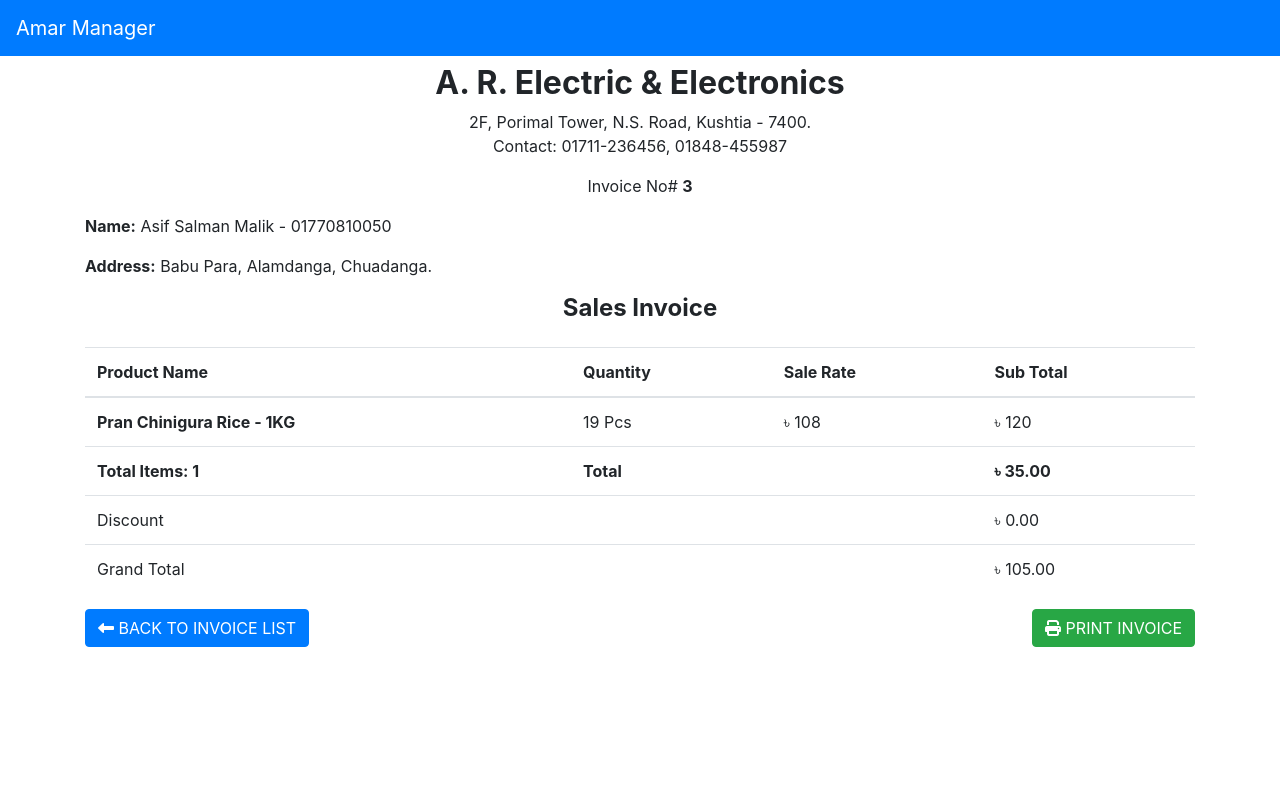
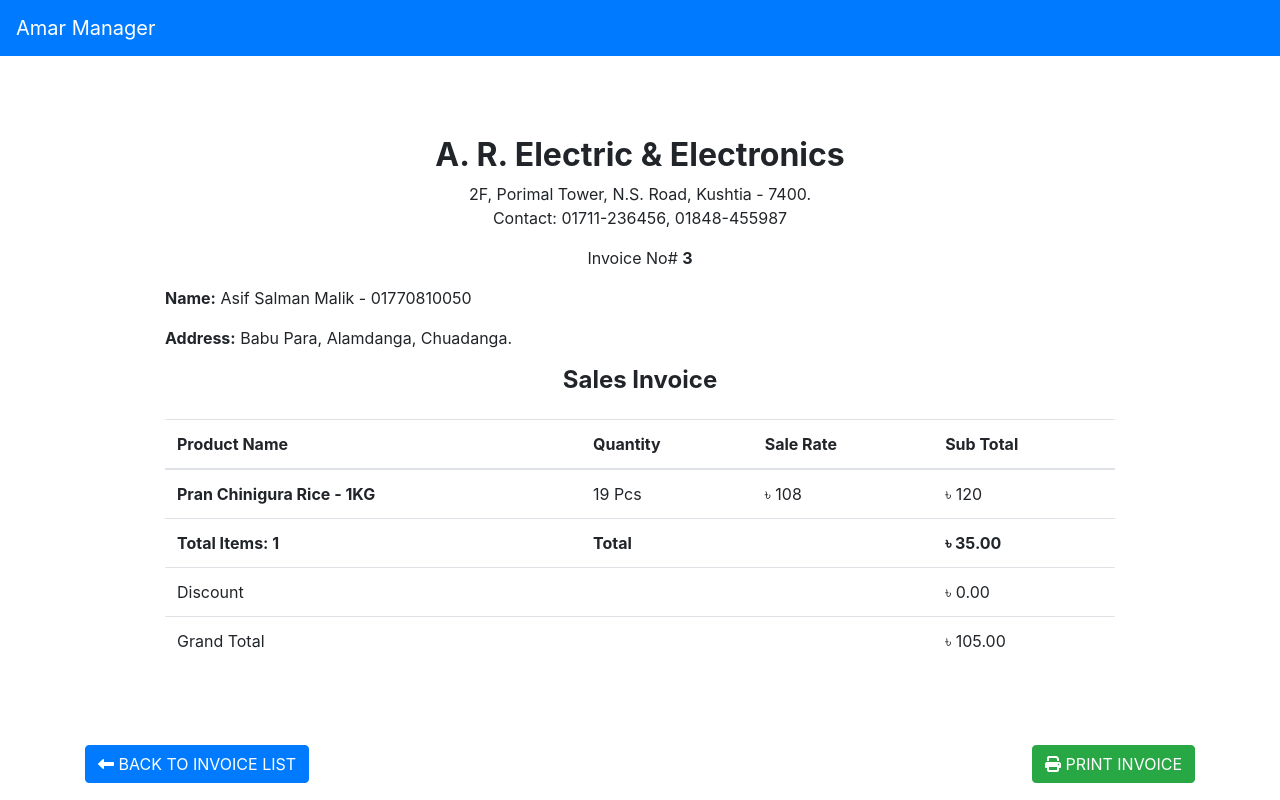
Before and after one commit to supermanshuvo/amar-manager, a React (Create React App) app: page /print in a window 1280 px wide. Built offline with nearby package versions, Linux system fonts and the light colour scheme.

Commit message:
Create some function for the invoice list

```diff
--- a/package.json
+++ b/package.json
@@ -40,5 +40,8 @@
       "last 1 firefox version",
       "last 1 safari version"
     ]
+  },
+  "devDependencies": {
+    "react-to-print": "^2.12.4"
   }
 }
--- a/src/components/Home.jsx
+++ b/src/components/Home.jsx
@@ -6,11 +6,11 @@ const Home = () => {
         let stock = [{"product_name":"Miniket Rice - Regular","product_purchase":61.5,"product_sale":65.4,"product_quantity":589,"product_unit":"KG"},{"product_name":"Lux Beauty Soap(Rose) - 125g","product_purchase":30.78,"product_sale":35,"product_quantity":19,"product_unit":"Pcs"},{"product_name":"Rupchanda Soyabean Oil - 1 Ltr","product_purchase":128,"product_sale":140,"product_quantity":12,"product_unit":"Pcs"},{"product_name":"Radhuni Termaric Powder - 100g","product_purchase":29,"product_sale":35,"product_quantity":8,"product_unit":"Pcs"},{"product_name":"Pran Chinigura Rice - 1KG","product_purchase":108,"product_sale":120,"product_quantity":19,"product_unit":"Pcs"}];
         localStorage.setItem('customer', JSON.stringify(customer));
         localStorage.setItem('stock', JSON.stringify(stock));
-        let invoice = [];
+        let invoice = [{"invoice_id":1,"invoice_date":"25/05/2021","invoice_time":"11:52 PM","invoice_customer":{"name":"Asif Salman Malik","address":"Babu Para, Alamdanga, Chuadanga.","mobile":"01770810050"},"invoice_items":[{"product_name":"Lux Beauty Soap(Rose) - 125g","product_purchase":30.78,"product_sale":35,"product_quantity":19,"product_unit":"Pcs","cart_qty":2}],"invoice_discount":0}];
         if(!invoice.length){
+            console.log('I am empty');
+        }else{
             localStorage.setItem('invoice', JSON.stringify(invoice));
-        }else{
-            console.log('I am not empty');
         }
         //
     }
--- a/src/components/Invoice.jsx
+++ b/src/components/Invoice.jsx
@@ -1,5 +1,32 @@
 import { Link } from 'react-router-dom';
 const Invoice = () => {
+    var count = 0;
+    var invoice = localStorage.getItem("invoice");
+    var invoice = JSON.parse(invoice);
+    if(!invoice.length){
+        return(
+            <div className="container">
+            <Link className="btn btn-success" to="/product">CREATE NEW INVOICE</Link>
+            <div className="table mt-4 font-weight-light">
+                <table class="table">
+                    <thead>
+                        <tr>
+                            <th scope="col">Invoice ID</th>
+                            <th scope="col">Customer Name</th>
+                            <th scope="col">Contact No.</th>
+                            <th scope="col">Date</th>
+                            <th scope="col">Time</th>
+                            <th scope="col">Products</th>
+                            <th scope="col">Amount</th>
+                        </tr>
+                    </thead>
+                </table>
+                        <h3 colspan="4" className="text-center">There is no data</h3>
+                <Link className="btn btn-primary" to="/print">PRINT INVOICE</Link>
+            </div>
+        </div>
+        );
+    }else{
         return (
             <div className="container">
                 <Link className="btn btn-success" to="/product">CREATE NEW INVOICE</Link>
@@ -35,6 +62,21 @@ const Invoice = () => {
                                 <td>1</td>
                                 <td>৳ 115.00</td>
                             </tr>
+                            {invoice.map(invoice => {
+                                console.log(count);
+                                return(
+                                    <tr>
+                                        <th scope="row">{invoice.invoice_id}</th>
+                                        <td>{invoice.invoice_customer.name}</td>
+                                        <td>{invoice.invoice_customer.mobile}</td>
+                                        <td>{invoice.invoice_date}</td>
+                                        <td>{invoice.invoice_time}</td>
+                                        <td>{invoice.invoice_items[count].cart_qty}</td>
+                                        <td>৳ {(invoice.invoice_items[count].product_sale * invoice.invoice_items[count].cart_qty)}</td>
+                                    </tr>
+
+                                );
+                            })}
                         </tbody>
                     </table>
                     <Link className="btn btn-primary" to="/print">PRINT INVOICE</Link>
@@ -42,5 +84,6 @@ const Invoice = () => {
             </div>
         );
     }
+}
 
 export default Invoice;
--- a/src/components/Print.jsx
+++ b/src/components/Print.jsx
@@ -1,65 +1,52 @@
 import { Link } from 'react-router-dom';
+import React, { useRef } from 'react';
+import { useReactToPrint } from 'react-to-print';
+
+import { PrintArea } from './PrintArea';
+
 const Print = () => {
-  const invoicePdf= () => {
-    var printContents = document.getElementById("printArea").innerHTML;
-			var originalContents = document.body.innerHTML;
-			document.body.innerHTML = printContents;
-			window.print();
-			document.body.innerHTML = originalContents;
-  }
-    return(
+  const componentRef = useRef();
+  const handlePrint = useReactToPrint({
+    content: () => componentRef.current,
+  });
+
+  return (
         <div className="container">
-          <div id="printArea">
-            <div className="text-center">
-                <h2 className="font-weight-bold">A. R. Electric & Electronics</h2>
-                <p>2F, Porimal Tower, N.S. Road, Kushtia - 7400. <br />Contact: 01711-236456, 01848-455987</p>
-                <p>Invoice No# <span className="font-weight-bold">3</span></p>
-            </div>
-            <div className="customerName">
-                <p><span className="font-weight-bold">Name:</span> Asif Salman Malik - 01770810050</p>
-                <p><span className="font-weight-bold">Address:</span> Babu Para, Alamdanga, Chuadanga.</p>
-            </div>
-            <div className="invoiceTablePrint">
-                <h4 className="text-center font-weight-bold mb-4">Sales Invoice</h4>
-                <table class="table">
-                <thead>
-                  <tr>
-                  <th scope="col">Product Name</th>
-                    <th scope="col">Quantity</th>
-                    <th scope="col">Sale Rate</th>
-                    <th scope="col">Sub Total</th>
-                  </tr>
-                </thead>
-                <tbody>
-                  <tr>
-                    <th scope="row">Pran Chinigura Rice - 1KG</th>
-                      <td>19 Pcs</td>
-                      <td>৳ 108</td>
-                      <td>৳ 120</td>
-                  </tr>
-                  <tr className="font-weight-bold">
-                    <th>Total Items: 1</th>
-                    <td colspan="2">Total</td>
-                    <td>৳ 35.00</td>
-                  </tr>
-                  <tr>
-                    <td colspan="3">Discount</td>
-                    <td>৳ 0.00</td>
-                  </tr>
-                  <tr>
-                    <td colspan="3">Grand Total</td>
-                    <td>৳ 105.00</td>
-                  </tr>
-                </tbody>
-              </table>
-            </div>
-          </div>
-            <div className="button">
+          <PrintArea ref={componentRef} />
+            <div className="button mb-3">
                 <Link className="btn btn-primary" to="/invoice"><i className="fa fa-long-arrow-alt-left"></i> BACK TO INVOICE LIST</Link>
-                <button onClick={invoicePdf} className="btn btn-success float-right"><i className="fa fa-print"></i> PRINT INVOICE</button>
+                <button onClick={handlePrint} className="btn btn-success float-right"><i className="fa fa-print"></i> PRINT INVOICE</button>
             </div>
         </div>
     );
 }
 
 export default Print;
+
+
+
+/*
+
+import React, { useRef } from 'react';
+import { useReactToPrint } from 'react-to-print';
+
+import { PrintArea } from './PrintArea';
+
+const Print = () => {
+  const componentRef = useRef();
+  const handlePrint = useReactToPrint({
+    content: () => componentRef.current,
+  });
+
+  return (
+    <div>
+      <PrintArea ref={componentRef} />
+      <button onClick={handlePrint}>Print this out!</button>
+    </div>
+  );
+};
+
+export default Print;
+
+
+*/
--- /dev/null
+++ b/src/components/PrintArea.jsx
@@ -0,0 +1,52 @@
+import React from 'react';
+export class PrintArea extends React.PureComponent {
+    render() {
+      return (
+            <div id="printArea" style={{margin:"5em"}}>
+                <div className="text-center">
+                    <h2 className="font-weight-bold">A. R. Electric & Electronics</h2>
+                    <p>2F, Porimal Tower, N.S. Road, Kushtia - 7400. <br />Contact: 01711-236456, 01848-455987</p>
+                    <p>Invoice No# <span className="font-weight-bold">3</span></p>
+                </div>
+                <div className="customerName">
+                    <p><span className="font-weight-bold">Name:</span> Asif Salman Malik - 01770810050</p>
+                    <p><span className="font-weight-bold">Address:</span> Babu Para, Alamdanga, Chuadanga.</p>
+                </div>
+                <div className="invoiceTablePrint">
+                    <h4 className="text-center font-weight-bold mb-4">Sales Invoice</h4>
+                    <table class="table">
+                    <thead>
+                    <tr>
+                    <th scope="col">Product Name</th>
+                        <th scope="col">Quantity</th>
+                        <th scope="col">Sale Rate</th>
+                        <th scope="col">Sub Total</th>
+                    </tr>
+                    </thead>
+                    <tbody>
+                    <tr>
+                        <th scope="row">Pran Chinigura Rice - 1KG</th>
+                        <td>19 Pcs</td>
+                        <td>৳ 108</td>
+                        <td>৳ 120</td>
+                    </tr>
+                    <tr className="font-weight-bold">
+                        <th>Total Items: 1</th>
+                        <td colspan="2">Total</td>
+                        <td>৳ 35.00</td>
+                    </tr>
+                    <tr>
+                        <td colspan="3">Discount</td>
+                        <td>৳ 0.00</td>
+                    </tr>
+                    <tr>
+                        <td colspan="3">Grand Total</td>
+                        <td>৳ 105.00</td>
+                    </tr>
+                    </tbody>
+                </table>
+                </div>
+            </div>
+      );
+    }
+  }
```
Also changed, not shown: 7 other files (tests, documents, lock files or other folders). Lines whose indentation alone changed are shown as unchanged.
